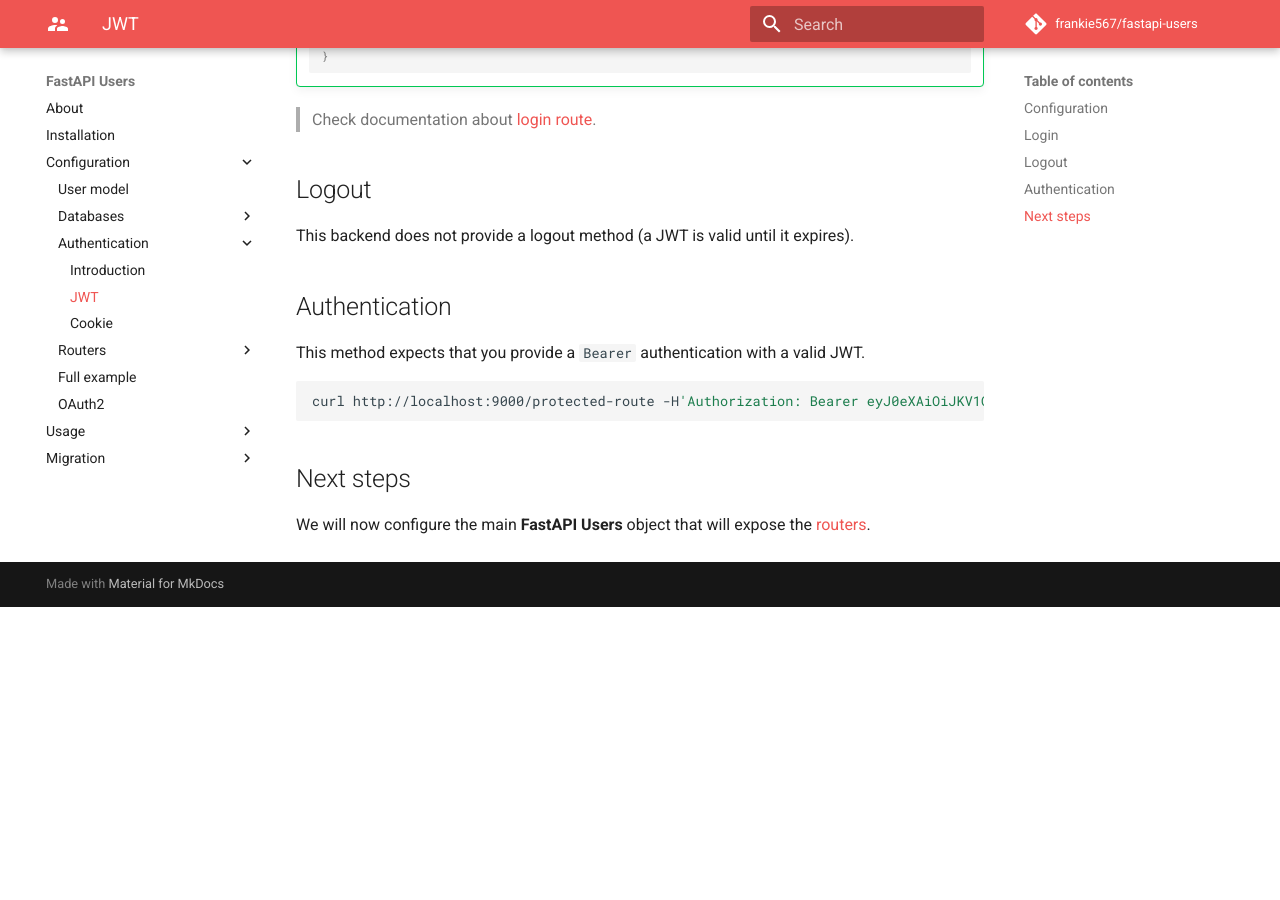
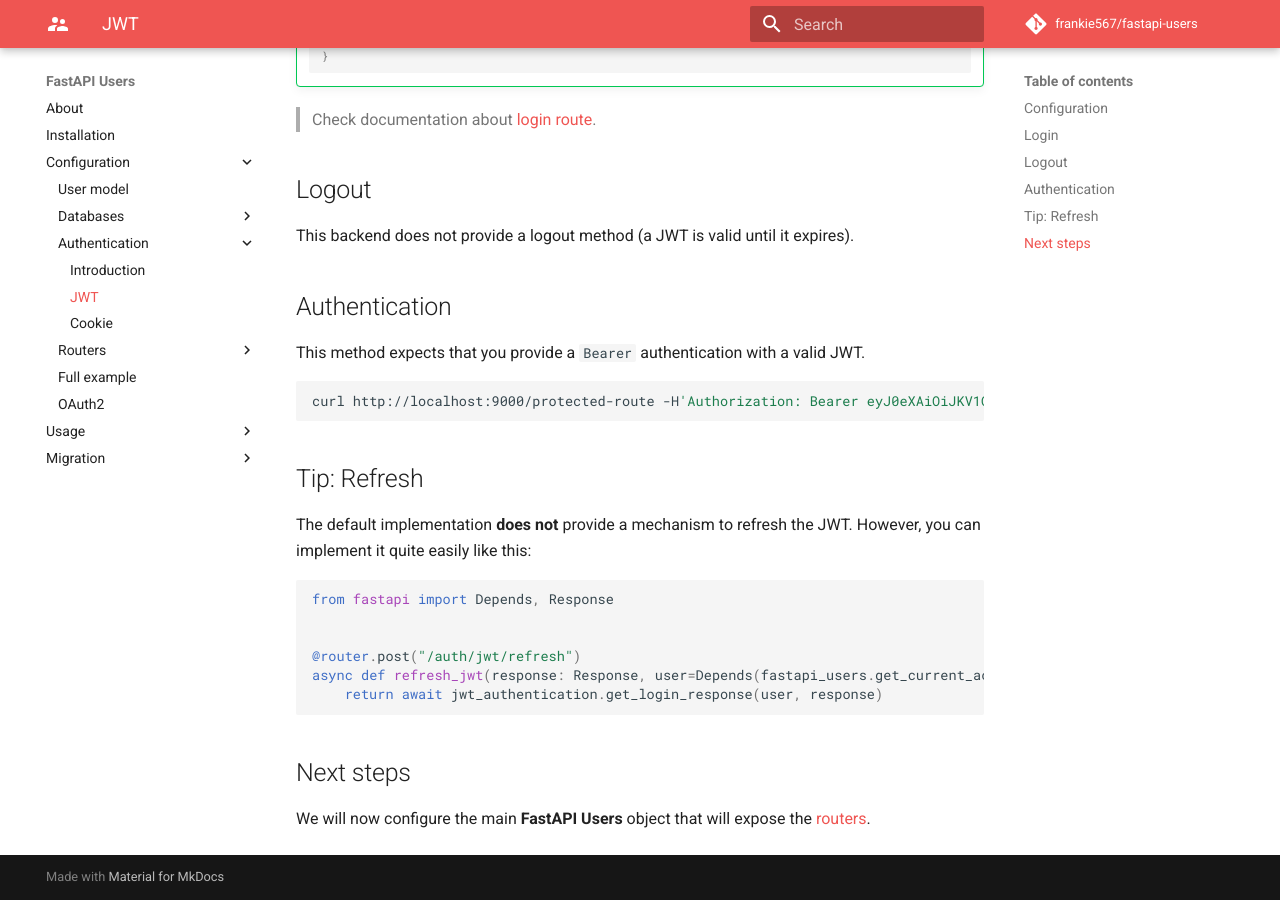
Before and after one commit to fastapi-users/fastapi-users, an MkDocs documentation site: the page built from docs/configuration/authentication/jwt.md, in a window 1280 px wide and 900 px high, scrolled down 978 px. Built offline with MkDocs 1.6.1 and Material for MkDocs 9.7.7, drawn with Linux system fonts in a browser that asks for light colours; comment, search, counter and statistics services are not loaded; before the commit the page ends 1585 px from its top, so only the background shows below that.

Commit message:
Fix #253 and #258: improve documentation

````diff
--- a/docs/configuration/authentication/jwt.md
+++ b/docs/configuration/authentication/jwt.md
@@ -55,6 +55,19 @@
 curl http://localhost:9000/protected-route -H'Authorization: Bearer eyJ0eXAiOiJKV1QiLCJhbGciOiJIUzI1NiJ9.eyJ1c2VyX2lkIjoiOTIyMWZmYzktNjQwZi00MzcyLTg2ZDMtY2U2NDJjYmE1NjAzIiwiYXVkIjoiZmFzdGFwaS11c2VyczphdXRoIiwiZXhwIjoxNTcxNTA0MTkzfQ.M10bjOe45I5Ncu_uXvOmVV8QxnL-nZfcH96U90JaocI'
 ```
 
+## Tip: Refresh
+
+The default implementation **does not** provide a mechanism to refresh the JWT. However, you can implement it quite easily like this:
+
+```py
+from fastapi import Depends, Response
+
+
+@router.post("/auth/jwt/refresh")
+async def refresh_jwt(response: Response, user=Depends(fastapi_users.get_current_active_user)):
+    return await jwt_authentication.get_login_response(user, response)
+```
+
 ## Next steps
 
 We will now configure the main **FastAPI Users** object that will expose the [routers](../routers/index.md).
````
Also changed, not shown: docs/usage/routes.md (+1 -1 lines).
